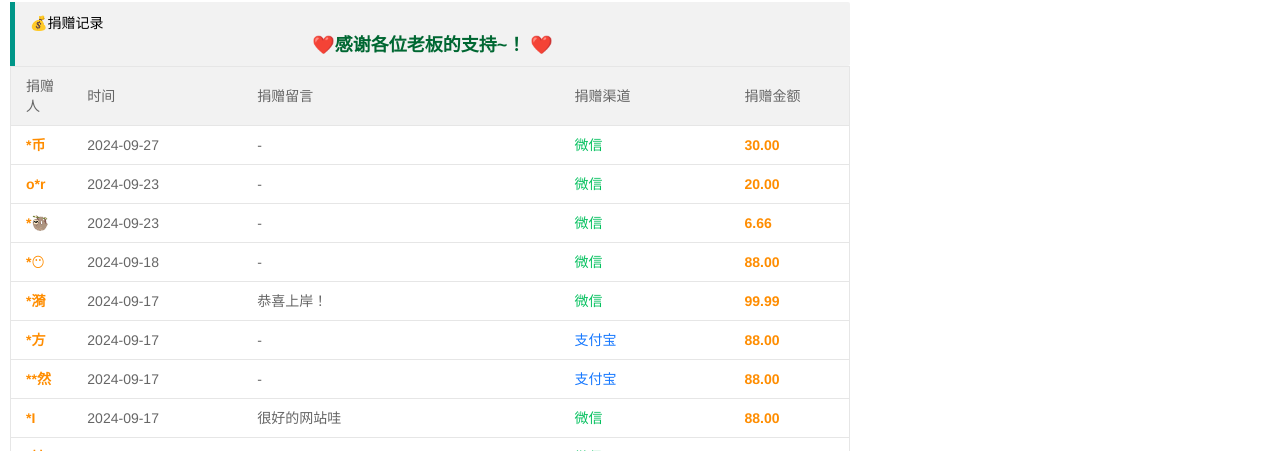
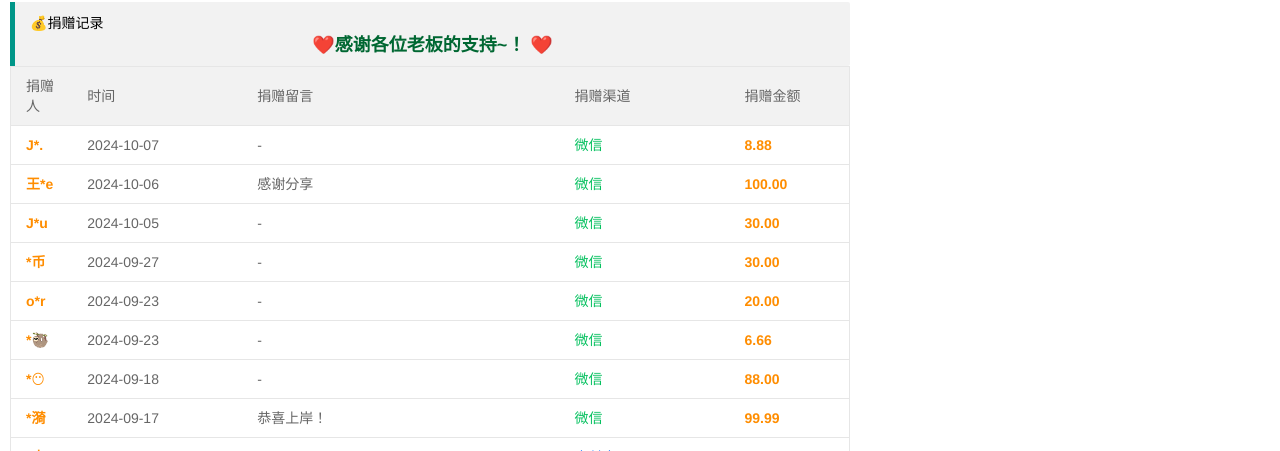
Before and after one commit to RyanFeng1024/PTECore_Practice, a plain HTML site: page page/donate.html in a window 1280 px wide. Shown: the part 649-1100 px from the top of the page. Drawn offline with Linux system fonts and the light colour scheme; some packages are replaced by stand-ins of ours; a script that the page names is missing; a small style sheet from the web is missing.

Commit message:
update donate record

```diff
--- a/page/donate.html
+++ b/page/donate.html
@@ -100,6 +100,15 @@
 				</tr>
 			</thead>
 			<tbody class="hot_news donateInfo">
+				<tr>
+					<td>J*.</td><td>2024-10-07</td><td>-</td><td class="WechatPay">微信</td><td>8.88</td>
+				</tr>
+				<tr>
+					<td>王*e</td><td>2024-10-06</td><td>感谢分享</td><td class="WechatPay">微信</td><td>100.00</td>
+				</tr>
+				<tr>
+					<td>J*u</td><td>2024-10-05</td><td>-</td><td class="WechatPay">微信</td><td>30.00</td>
+				</tr>
 				<tr>
 					<td>*币</td><td>2024-09-27</td><td>-</td><td class="WechatPay">微信</td><td>30.00</td>
 				</tr>
```
